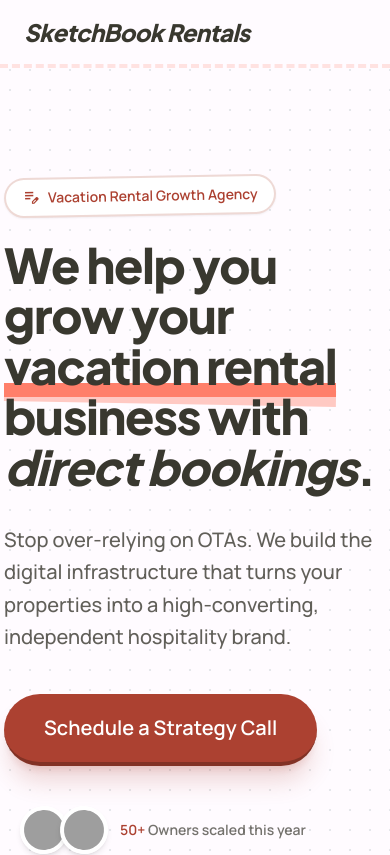
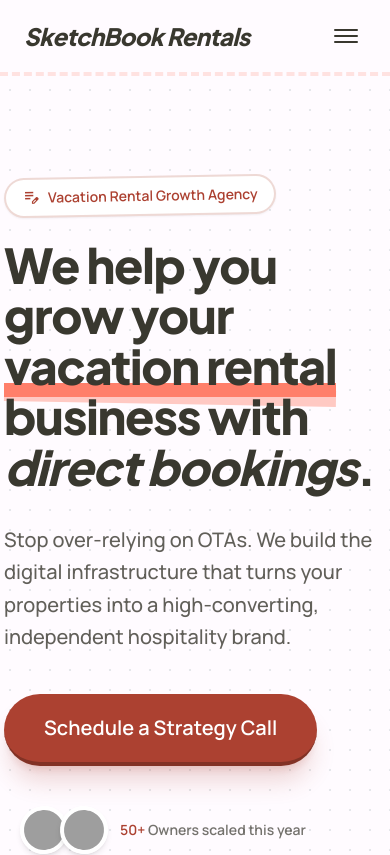
Before and after one commit to Emon69420/WebDev, a React (Vite) app: page / in a window 390 px wide. Shown: the top 855 px of the page. Built offline with nearby package versions, Linux system fonts and the light colour scheme; grey boxes are pictures that could not be loaded.

Commit message:
added hamburger menu

```diff
--- a/src/components/Header/Header.jsx
+++ b/src/components/Header/Header.jsx
@@ -1,3 +1,4 @@
+import { useState } from 'react';
 import { Link, useLocation } from 'react-router-dom';
 import './Header.css';
 
@@ -5,6 +6,9 @@ const Header = () => {
   const location = useLocation();
   const isHome = location.pathname === '/';
   const isContact = location.pathname === '/contact';
+  const [menuOpen, setMenuOpen] = useState(false);
+
+  const closeMenu = () => setMenuOpen(false);
 
   return (
     <header className="fixed top-0 left-0 right-0 z-50 bg-[#fffbff] dark:bg-stone-950 border-b-4 border-[#FF7F6A]/20 border-dashed backdrop-blur-md transition-all duration-300">
@@ -12,12 +16,16 @@ const Header = () => {
         <Link
           to="/"
           className="text-2xl font-black text-[#39382f] dark:text-stone-100 italic tracking-tight font-headline"
+          onClick={closeMenu}
         >
           SketchBook Rentals
         </Link>
+
+        {/* Desktop Nav */}
         <div className="hidden md:flex items-center space-x-8">
           <Link
-            className={`font-headline font-bold tracking-tight hover:bg-[#FF7F6A]/5 transition-all duration-300 active:scale-95 cursor-pointer ${isHome
+            className={`font-headline font-bold tracking-tight hover:bg-[#FF7F6A]/5 transition-all duration-300 active:scale-95 cursor-pointer ${
+              isHome
                 ? 'text-[#ac4131] border-b-2 border-[#ac4131] pb-1'
                 : 'text-[#39382f] dark:text-stone-400 hover:text-[#ac4131]'
             }`}
@@ -26,7 +34,8 @@ const Header = () => {
             Home
           </Link>
           <Link
-            className={`font-headline font-bold tracking-tight hover:bg-[#FF7F6A]/5 transition-all duration-300 active:scale-95 cursor-pointer ${isContact
+            className={`font-headline font-bold tracking-tight hover:bg-[#FF7F6A]/5 transition-all duration-300 active:scale-95 cursor-pointer ${
+              isContact
                 ? 'text-[#ac4131] border-b-2 border-[#ac4131] pb-1'
                 : 'text-[#39382f] dark:text-stone-400 hover:text-[#ac4131]'
             }`}
@@ -36,8 +45,61 @@ const Header = () => {
           </Link>
         </div>
 
+        {/* Hamburger Button (mobile only) */}
+        <button
+          className="md:hidden flex flex-col justify-center items-center w-10 h-10 rounded-lg hover:bg-[#FF7F6A]/10 transition-all active:scale-90"
+          onClick={() => setMenuOpen(!menuOpen)}
+          aria-label="Toggle menu"
+        >
+          <span
+            className={`block w-6 h-0.5 bg-[#39382f] rounded-full transition-all duration-300 ${
+              menuOpen ? 'rotate-45 translate-y-[5px]' : ''
+            }`}
+          />
+          <span
+            className={`block w-6 h-0.5 bg-[#39382f] rounded-full transition-all duration-300 mt-[4px] ${
+              menuOpen ? 'opacity-0 scale-x-0' : ''
+            }`}
+          />
+          <span
+            className={`block w-6 h-0.5 bg-[#39382f] rounded-full transition-all duration-300 mt-[4px] ${
+              menuOpen ? '-rotate-45 -translate-y-[5px]' : ''
+            }`}
+          />
+        </button>
+      </nav>
 
-      </nav>
+      {/* Mobile Menu Drawer */}
+      <div
+        className={`md:hidden overflow-hidden transition-all duration-300 ease-in-out ${
+          menuOpen ? 'max-h-60 opacity-100' : 'max-h-0 opacity-0'
+        }`}
+      >
+        <div className="flex flex-col px-6 pb-6 pt-2 gap-4 border-t-2 border-dashed border-[#FF7F6A]/20 bg-[#fffbff]">
+          <Link
+            className={`font-headline font-bold tracking-tight py-3 px-4 rounded-xl transition-all duration-300 ${
+              isHome
+                ? 'text-[#ac4131] bg-[#FF7F6A]/10 border-l-4 border-[#ac4131]'
+                : 'text-[#39382f] hover:text-[#ac4131] hover:bg-[#FF7F6A]/5'
+            }`}
+            to="/"
+            onClick={closeMenu}
+          >
+            Home
+          </Link>
+          <Link
+            className={`font-headline font-bold tracking-tight py-3 px-4 rounded-xl transition-all duration-300 ${
+              isContact
+                ? 'text-[#ac4131] bg-[#FF7F6A]/10 border-l-4 border-[#ac4131]'
+                : 'text-[#39382f] hover:text-[#ac4131] hover:bg-[#FF7F6A]/5'
+            }`}
+            to="/contact"
+            onClick={closeMenu}
+          >
+            Contact Us
+          </Link>
+        </div>
+      </div>
     </header>
   );
 };
```
Lines whose indentation alone changed are shown as unchanged.
